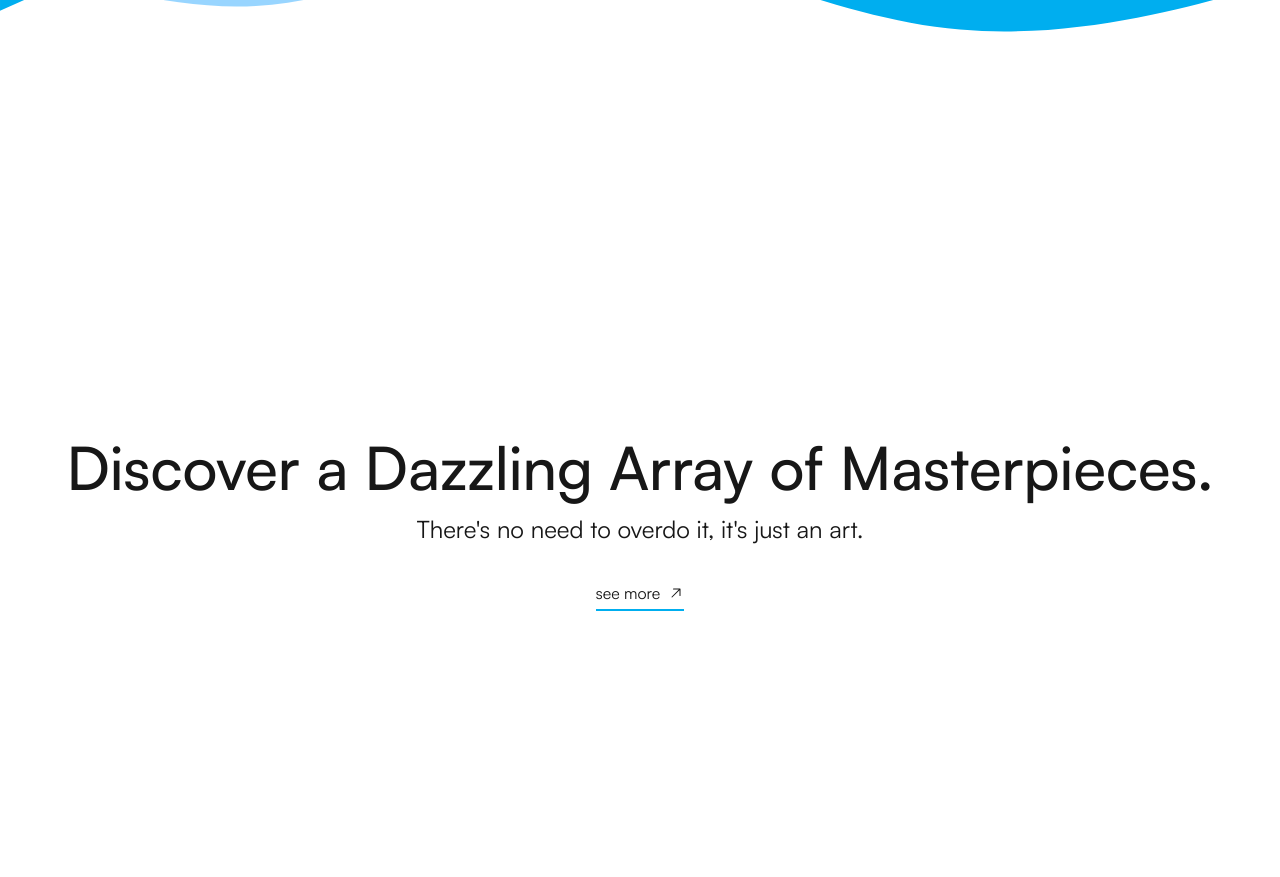
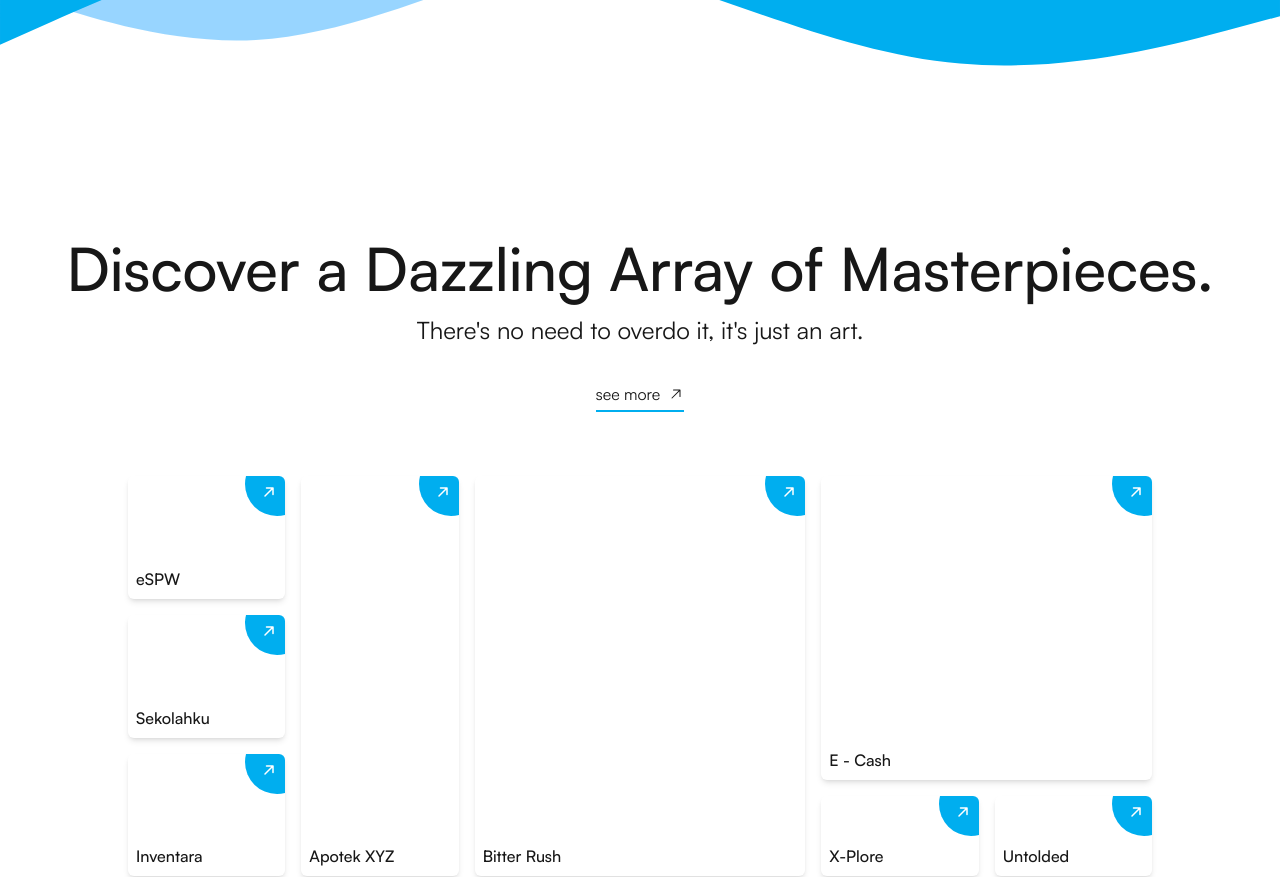
Before and after one commit to pinisidotdev/pinisidotdev, a Next.js app: page / in a window 1280 px wide. Shown: the part 1920-2797 px from the top of the page. Built offline with nearby package versions, Linux system fonts and the light colour scheme.

Commit message:
feat: footer

```diff
--- a/app/page.tsx
+++ b/app/page.tsx
@@ -1,6 +1,6 @@
 'use client'
 import Image from "next/image";
-import { ArrowDown, ArrowUpRight } from "@phosphor-icons/react";
+import { ArrowDown, ArrowUpRight, Envelope, InstagramLogo } from "@phosphor-icons/react";
 
 export default function Page(){
   return <>
@@ -33,7 +33,7 @@ export default function Page(){
     <div className="relative">
       <svg xmlns="http://www.w3.org/2000/svg" viewBox="0 0 1440 320" className="w-full absolute -top-72"><path fill="#00AEEF" fillOpacity="1" d="M0,128L60,154.7C120,181,240,235,360,234.7C480,235,600,181,720,181.3C840,181,960,235,1080,261.3C1200,288,1320,288,1380,288L1440,288L1440,320L1380,320C1320,320,1200,320,1080,320C960,320,840,320,720,320C600,320,480,320,360,320C240,320,120,320,60,320L0,320Z"></path></svg>
       <svg xmlns="http://www.w3.org/2000/svg" viewBox="0 0 1440 320" className="w-full absolute -top-64 opacity-40 -z-1"><path fill="#00AEEF" fillOpacity="1" d="M0,64L48,69.3C96,75,192,85,288,117.3C384,149,480,203,576,197.3C672,192,768,128,864,117.3C960,107,1056,149,1152,154.7C1248,160,1344,128,1392,112L1440,96L1440,320L1392,320C1344,320,1248,320,1152,320C1056,320,960,320,864,320C768,320,672,320,576,320C480,320,384,320,288,320C192,320,96,320,48,320L0,320Z"></path></svg>
-      <div className="w-full h-[60rem] flex flex-col justify-center items-center bg-[#00AEEF]">
+      <div className="w-full py-40 flex flex-col justify-center items-center bg-[#00AEEF]">
         <div className="flex flex-col items-center gap-8 text-white">
           <div className="text-center">
             <h1 className="text-6xl font-medium">Meet the Captain of the Voyage.</h1>
@@ -71,7 +71,7 @@ export default function Page(){
       <svg xmlns="http://www.w3.org/2000/svg" viewBox="0 0 1440 320" className="w-full"><path fill="#00AEEF" fillOpacity="1" d="M0,192L60,165.3C120,139,240,85,360,69.3C480,53,600,75,720,112C840,149,960,203,1080,213.3C1200,224,1320,192,1380,176L1440,160L1440,0L1380,0C1320,0,1200,0,1080,0C960,0,840,0,720,0C600,0,480,0,360,0C240,0,120,0,60,0L0,0Z"></path></svg>
       <svg xmlns="http://www.w3.org/2000/svg" viewBox="0 0 1440 320" className="w-full absolute -bottom-0 opacity-40 -z-1"><path fill="#0099ff" fillOpacity="1" d="M0,128L48,144C96,160,192,192,288,186.7C384,181,480,139,576,106.7C672,75,768,53,864,69.3C960,85,1056,139,1152,149.3C1248,160,1344,128,1392,112L1440,96L1440,0L1392,0C1344,0,1248,0,1152,0C1056,0,960,0,864,0C768,0,672,0,576,0C480,0,384,0,288,0C192,0,96,0,48,0L0,0Z"></path></svg>
     </div>
-    <div className="w-full h-screen flex justify-center items-center">
+    <div className="w-full pt-20 pb-40 flex flex-col justify-center items-center">
       <div className="flex flex-col items-center gap-8">
         <div className="text-center">
           <h1 className="text-6xl font-medium">Discover a Dazzling Array of Masterpieces.</h1>
@@ -82,6 +82,116 @@ export default function Page(){
           <ArrowUpRight/>
         </button>
       </div>
+      <div className="w-4/5 h-[25rem] grid grid-cols-6 gap-4 mt-16">
+        <div className="col-span-1 flex flex-col gap-4">
+          <div className="group h-full p-10 rounded-md hover:scale-110 hover:bg-[#00AEEF] transition-all ease-in-out duration-300 relative hover:text-white cursor-pointer shadow-md overflow-hidden">
+            <span className="absolute bottom-2 left-2 font-medium">eSPW</span>
+            <ArrowUpRight className="absolute top-2 right-2 text-white group-hover:text-[#00AEEF] transition-all ease-in-out duration-300" weight="bold"/>
+            <div className="p-8 rounded-full bg-[#00AEEF] group-hover:bg-white transition-all ease-in-out duration-300 absolute -top-6 -right-6 -z-1"></div>
+          </div>
+          <div className="group h-full p-10 rounded-md hover:scale-110 hover:bg-[#00AEEF] transition-all ease-in-out duration-300 relative hover:text-white cursor-pointer shadow-md overflow-hidden">
+            <span className="absolute bottom-2 left-2 font-medium">Sekolahku</span>
+            <ArrowUpRight className="absolute top-2 right-2 text-white group-hover:text-[#00AEEF] transition-all ease-in-out duration-300" weight="bold"/>
+            <div className="p-8 rounded-full bg-[#00AEEF] group-hover:bg-white transition-all ease-in-out duration-300 absolute -top-6 -right-6 -z-1"></div>
+          </div>
+          <div className="group h-full p-10 rounded-md hover:scale-110 hover:bg-[#00AEEF] transition-all ease-in-out duration-300 relative hover:text-white cursor-pointer shadow-md overflow-hidden">
+            <span className="absolute bottom-2 left-2 font-medium">Inventara</span>
+            <ArrowUpRight className="absolute top-2 right-2 text-white group-hover:text-[#00AEEF] transition-all ease-in-out duration-300" weight="bold"/>
+            <div className="p-8 rounded-full bg-[#00AEEF] group-hover:bg-white transition-all ease-in-out duration-300 absolute -top-6 -right-6 -z-1"></div>
+          </div>
+        </div>
+        <div className="col-span-1">
+          <div className="group p-10 rounded-md h-full hover:scale-110 hover:bg-[#00AEEF] transition-all ease-in-out duration-300 relative hover:text-white cursor-pointer shadow-md overflow-hidden">
+            <span className="absolute bottom-2 left-2 font-medium">Apotek XYZ</span>
+            <ArrowUpRight className="absolute top-2 right-2 text-white group-hover:text-[#00AEEF] transition-all ease-in-out duration-300" weight="bold"/>
+            <div className="p-8 rounded-full bg-[#00AEEF] group-hover:bg-white transition-all ease-in-out duration-300 absolute -top-6 -right-6 -z-1"></div>
+          </div>
+        </div>
+        <div className="col-span-2">
+          <div className="group p-10 rounded-md h-full hover:scale-110 hover:bg-[#00AEEF] transition-all ease-in-out duration-300 relative hover:text-white cursor-pointer shadow-md overflow-hidden">
+            <span className="absolute bottom-2 left-2 font-medium">Bitter Rush</span>
+            <ArrowUpRight className="absolute top-2 right-2 text-white group-hover:text-[#00AEEF] transition-all ease-in-out duration-300" weight="bold"/>
+            <div className="p-8 rounded-full bg-[#00AEEF] group-hover:bg-white transition-all ease-in-out duration-300 absolute -top-6 -right-6 -z-1"></div>
+          </div>
+        </div>
+        <div className="col-span-2 flex flex-col gap-4">
+          <div className="group p-10 rounded-md h-full hover:scale-110 hover:bg-[#00AEEF] transition-all ease-in-out duration-300 relative hover:text-white cursor-pointer shadow-md overflow-hidden">
+            <span className="absolute bottom-2 left-2 font-medium">E - Cash</span>
+            <ArrowUpRight className="absolute top-2 right-2 text-white group-hover:text-[#00AEEF] transition-all ease-in-out duration-300" weight="bold"/>
+            <div className="p-8 rounded-full bg-[#00AEEF] group-hover:bg-white transition-all ease-in-out duration-300 absolute -top-6 -right-6 -z-1"></div>
+          </div>
+          <div className="flex gap-4">
+            <div className="group h-full w-full p-10 rounded-md hover:scale-110 hover:bg-[#00AEEF] transition-all ease-in-out duration-300 relative hover:text-white cursor-pointer shadow-md overflow-hidden">
+              <span className="absolute bottom-2 left-2 font-medium">X-Plore</span>
+              <ArrowUpRight className="absolute top-2 right-2 text-white group-hover:text-[#00AEEF] transition-all ease-in-out duration-300" weight="bold"/>
+              <div className="p-8 rounded-full bg-[#00AEEF] group-hover:bg-white transition-all ease-in-out duration-300 absolute -top-6 -right-6 -z-1"></div>
+            </div>
+            <div className="group h-full w-full p-10 rounded-md hover:scale-110 hover:bg-[#00AEEF] transition-all ease-in-out duration-300 relative hover:text-white cursor-pointer shadow-md overflow-hidden">
+              <span className="absolute bottom-2 left-2 font-medium">Untolded</span>
+              <ArrowUpRight className="absolute top-2 right-2 text-white group-hover:text-[#00AEEF] transition-all ease-in-out duration-300" weight="bold"/>
+              <div className="p-8 rounded-full bg-[#00AEEF] group-hover:bg-white transition-all ease-in-out duration-300 absolute -top-6 -right-6 -z-1"></div>
+            </div>
+          </div>
+        </div>
+      </div>
     </div>
+    <div className="m-auto border-2 border-[#00AEEF] w-48"></div>
+    <div className="w-full pt-40 flex flex-col justify-center items-center">
+      <div className="flex flex-col items-center gap-14">
+        <div className="text-center">
+          <h1 className="text-6xl font-medium">What's Your Idea, Captain?</h1>
+          <h2 className="text-2xl mt-4">Make your idea happen today!</h2>
+        </div>
+        <div className="flex gap-8">
+          <button className="flex items-center gap-2 border-b-2 border-[#00AEEF] py-1">
+            <Envelope/>
+            <span>contact@pinisi.dev</span>
+            <ArrowUpRight/>
+          </button>
+          <button className="flex items-center gap-2 border-b-2 border-[#00AEEF] py-1">
+            <InstagramLogo/>
+            <span>@pinisi.dev</span>
+            <ArrowUpRight/>
+          </button>
+        </div>
+      </div>
+    </div>
+    <footer className="w-full">
+      <svg xmlns="http://www.w3.org/2000/svg" viewBox="0 0 1440 320" className="w-full -mb-1"><path fill="#00AEEF" fillOpacity="1" d="M0,288L48,272C96,256,192,224,288,197.3C384,171,480,149,576,165.3C672,181,768,235,864,250.7C960,267,1056,245,1152,250.7C1248,256,1344,288,1392,304L1440,320L1440,320L1392,320C1344,320,1248,320,1152,320C1056,320,960,320,864,320C768,320,672,320,576,320C480,320,384,320,288,320C192,320,96,320,48,320L0,320Z"></path></svg>
+      <div className="w-full p-8 bg-[#00AEEF]">
+        <div className="w-4/5 m-auto grid grid-cols-4 gap-12 text-white">
+          <div className="col-span-2">
+            <Image src={"/icon-white.png"} alt="Pinisi Studio" width={0} height={0} className="w-12" unoptimized/>
+            <div className="mt-8 flex flex-col gap-2">
+              <p className="font-semibold">Pinisi Studio</p>
+              <p className="font-normal">Perum Sukamulya, No 69, RT 003, RW 002, Jalan Letnan Harun, Kelurahan Sukamulya, Kecamatan Bungursari, Kota Tasikmalaya, Jawa Barat 46151</p>
+              <p className="font-semibold">contact@pinisi.dev</p>
+            </div>
+          </div>
+          <div className="col-span-1">
+            <p className="font-semibold">Pinisi Studio</p>
+            <ul className="mt-8 flex flex-col gap-2">
+              <li>Home</li>
+              <li>About</li>
+              <li>Services</li>
+              <li>Contact</li>
+            </ul>
+          </div>
+          <div className="col-span-1">
+            <p className="font-semibold">Contact Us</p>
+            <div className="mt-8 flex gap-4">
+              <Envelope size={32}/>
+              <InstagramLogo size={32}/>
+            </div>
+          </div>
+        </div>
+      </div>
+      <div className="w-full p-8 bg-[#00AEEF]">
+        <div className="w-4/5 m-auto flex justify-between items-center">
+          <span className="text-white">&#169; {new Date().getFullYear()} Pinisi Studio. All rights reserved.</span>
+          <span className="text-white">Made with &#10084; by Pinisi Studio</span>
+        </div>
+      </div>
+    </footer>
   </>
 }
```
Also changed, not shown: app/globals.css (line endings or trailing spaces), public/icon-white.png (added).
